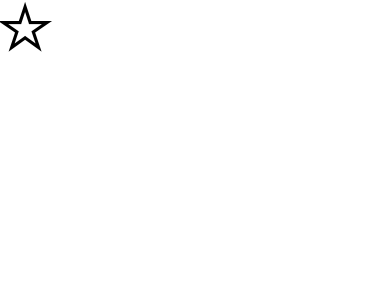
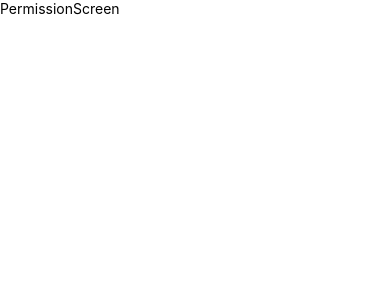
Before and after one commit to IKameloth/08-routes-app, a React Native app: screen /PermissionScreen in a window 390 px wide. Shown: the top 300 px of the page. Built offline with nearby package versions, Linux system fonts and the light colour scheme.

Commit message:
:sparkles: add stack navigation basic install

```diff
--- a/App.tsx
+++ b/App.tsx
@@ -1,12 +1,13 @@
+import 'react-native-gesture-handler'
 import React from 'react'
-import { View } from 'react-native'
-import Icon from 'react-native-vector-icons/Ionicons'
+import { NavigationContainer } from '@react-navigation/native'
+import StackNavigator from './src/navigator/StackNavigator'
 
 const App = () => {
   return (
-    <View>
-      <Icon name="star-outline" color="black" size={50} />
-    </View>
+    <NavigationContainer>
+      <StackNavigator />
+    </NavigationContainer>
   )
 }
 
--- a/package.json
+++ b/package.json
@@ -10,9 +10,14 @@
     "lint": "eslint . --ext .js,.jsx,.ts,.tsx"
   },
   "dependencies": {
+    "@react-navigation/native": "^6.1.4",
+    "@react-navigation/stack": "^6.3.14",
     "@types/react-native-vector-icons": "^6.4.13",
     "react": "18.1.0",
     "react-native": "0.70.6",
+    "react-native-gesture-handler": "^2.9.0",
+    "react-native-safe-area-context": "^4.5.0",
+    "react-native-screens": "^3.20.0",
     "react-native-vector-icons": "^9.2.0"
   },
   "devDependencies": {
--- /dev/null
+++ b/src/navigator/StackNavigator.tsx
@@ -0,0 +1,23 @@
+import { createStackNavigator } from '@react-navigation/stack'
+import { MapScreen } from '../screens/MapScreen'
+import { PermissionScreen } from '../screens/PermissionScreen'
+
+const Stack = createStackNavigator()
+
+const StackNavigator = () => {
+  return (
+    <Stack.Navigator
+      screenOptions={{
+        headerShown: false,
+        cardStyle: {
+          backgroundColor: 'white'
+        }
+      }}
+    >
+      <Stack.Screen name="MapScreen" component={MapScreen} />
+      <Stack.Screen name="PermissionScreen" component={PermissionScreen} />
+    </Stack.Navigator>
+  )
+}
+
+export default StackNavigator
--- /dev/null
+++ b/src/screens/MapScreen.tsx
@@ -0,0 +1,10 @@
+import React from 'react'
+import { Text, View } from 'react-native'
+
+export const MapScreen = () => {
+  return (
+    <View>
+      <Text>MapScreen</Text>
+    </View>
+  )
+}
--- /dev/null
+++ b/src/screens/PermissionScreen.tsx
@@ -0,0 +1,10 @@
+import React from 'react'
+import { Text, View } from 'react-native'
+
+export const PermissionScreen = () => {
+  return (
+    <View>
+      <Text>PermissionScreen</Text>
+    </View>
+  )
+}
```
Also changed, not shown: 2 other files (tests, documents, lock files or other folders).
